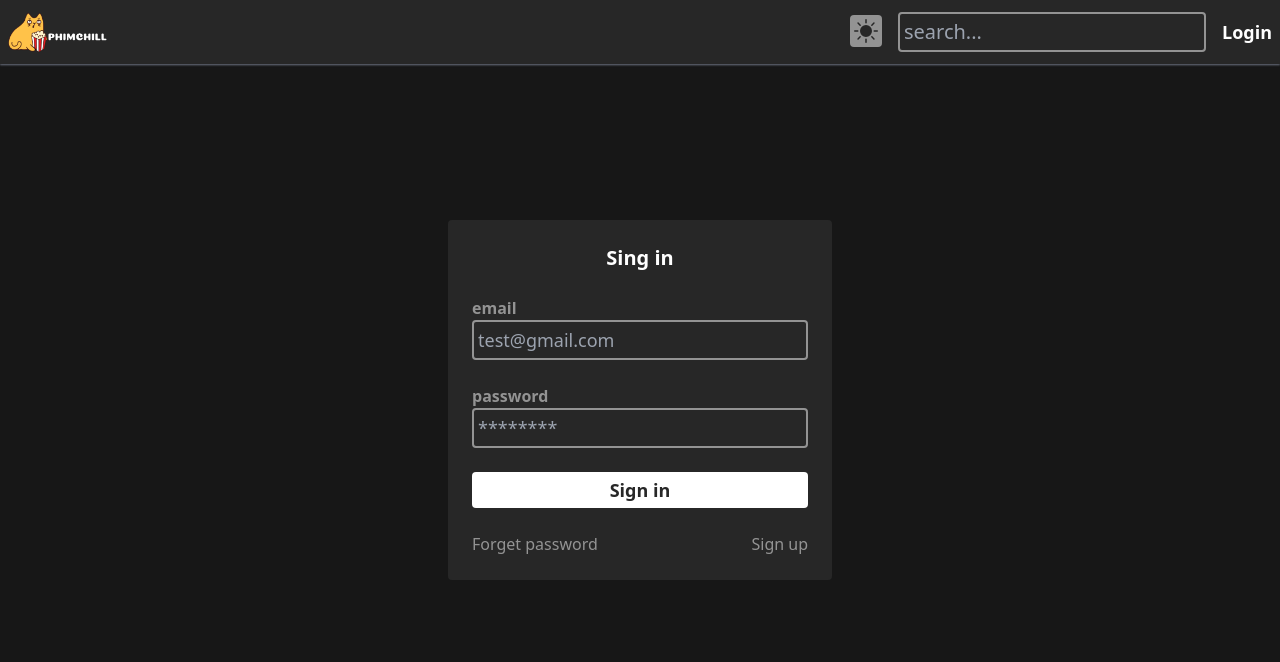
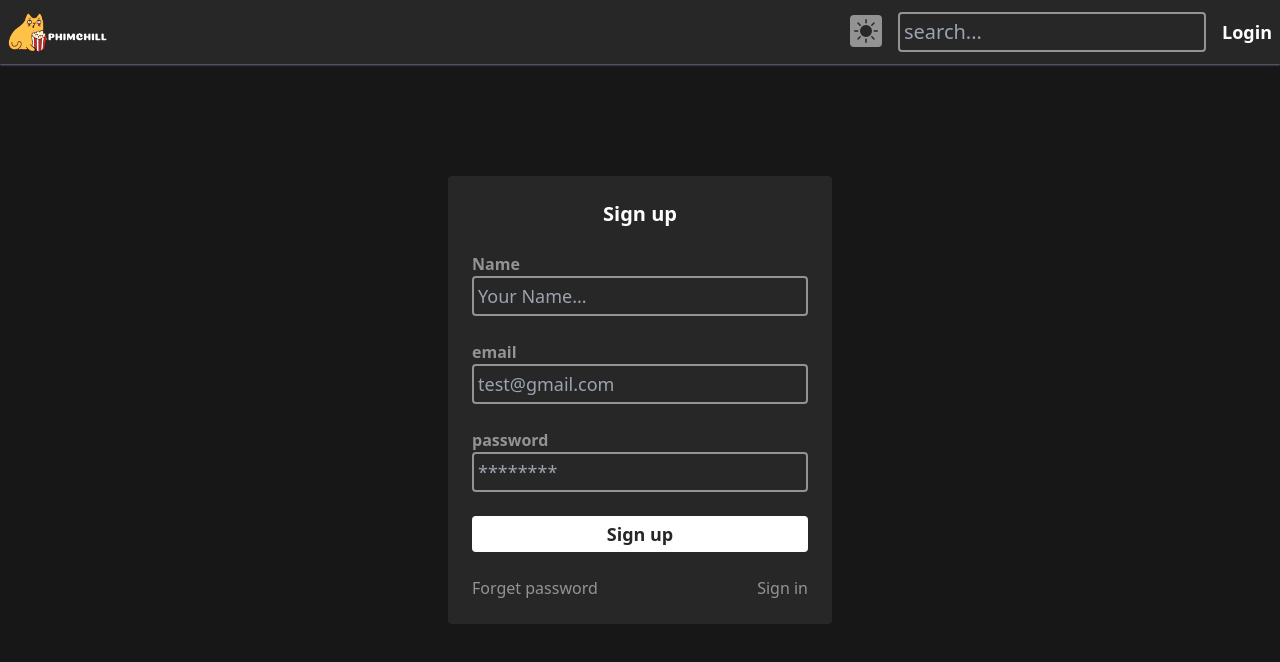
Before and after one commit to Nhoxcool/Movie_FrontEnd, a React (Create React App) app: page / in a window 1280 px wide. Shown: the top 662 px of the page. Built offline with nearby package versions, Linux system fonts and the light colour scheme.

Commit message:
third_commit

```diff
--- a/src/App.js
+++ b/src/App.js
@@ -1,11 +1,12 @@
 import React from 'react';
 import Navbar from './components/user/Navbar';
 import Signin from './components/auth/Signin';
+import Signup from './components/auth/Signup';
 export default function App() {
   return (
     <>
       <Navbar />
-      <Signin />
+      <Signup />
     </>
   );
 }
--- /dev/null
+++ b/src/components/auth/Signup.jsx
@@ -0,0 +1,30 @@
+import React from 'react';
+import Container from '../Container';
+import Title from '../form/Title';
+import FormInput from '../form/FormInput';
+import Submit from '../form/Submit';
+
+export default function Signup() {
+  return (
+    <div className="fixed inset-0 bg-primary -z-10 flex justify-center items-center">
+      <Container>
+        <form className="bg-secondary rounded p-6 w-96 space-y-6">
+          <Title className="text-xl text-white font-semibold text-center">Sign up</Title>
+          <FormInput label="Name" placeholder="Your Name..." name="name" />
+          <FormInput label="email" placeholder="test@gmail.com" name="email" />
+          <FormInput label="password" placeholder="********" name="password" type="password" />
+          <Submit value="Sign up" />
+
+          <div className="flex justify-between">
+            <a className="text-dark-subtle hover:text-white transition" href="#">
+              Forget password
+            </a>
+            <a className="text-dark-subtle hover:text-white transition" href="#">
+              Sign in
+            </a>
+          </div>
+        </form>
+      </Container>
+    </div>
+  );
+}
```
